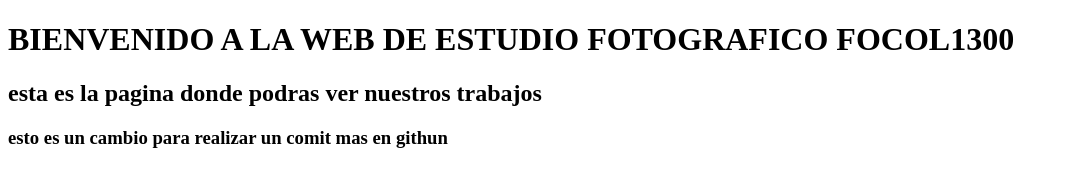
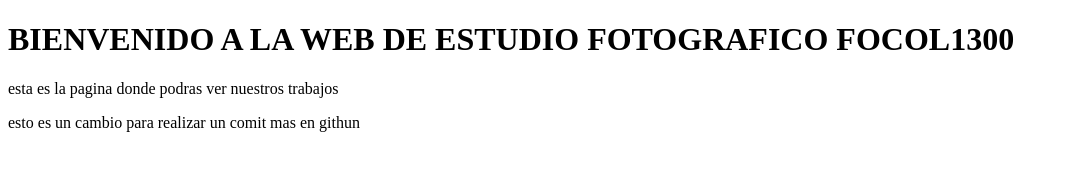
Before and after one commit to farpires/pagina-web, a plain HTML site: page index.html in a window 1280 px wide. Shown: the whole page, without its empty margins (0-1068 px from the left). Drawn offline with Linux system fonts and the light colour scheme.

Commit message:
modifica el subtitulos
ahora es un parrafo

```diff
--- a/index.html
+++ b/index.html
@@ -8,8 +8,8 @@
 </head>
 <body>
     <h1>BIENVENIDO A LA WEB DE ESTUDIO FOTOGRAFICO FOCOL1300</h1>
-    <h2>esta es la pagina donde podras ver nuestros trabajos</h2>
-    <h3>esto es un cambio para realizar un comit mas en githun</h3>
+    <p>esta es la pagina donde podras ver nuestros trabajos</p>
+    <p>esto es un cambio para realizar un comit mas en githun</p>
 </body>
 </html>
 <!--en el github EL
```
